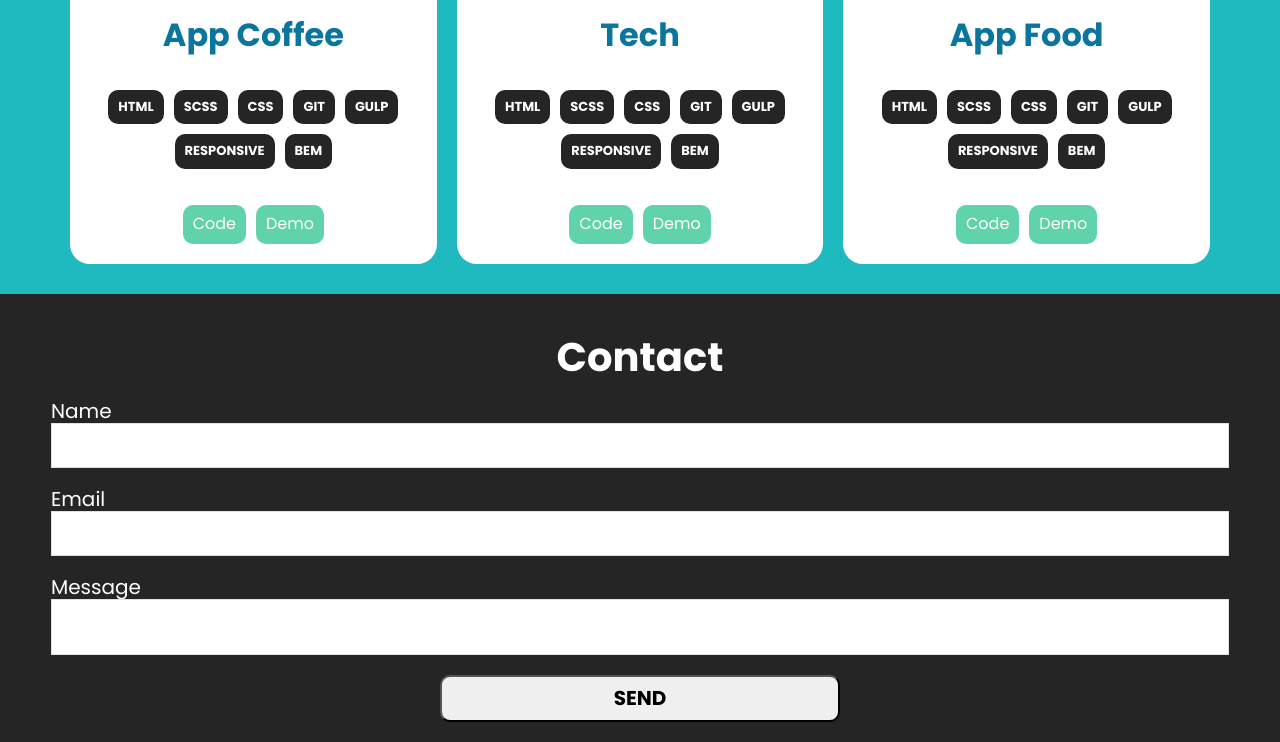
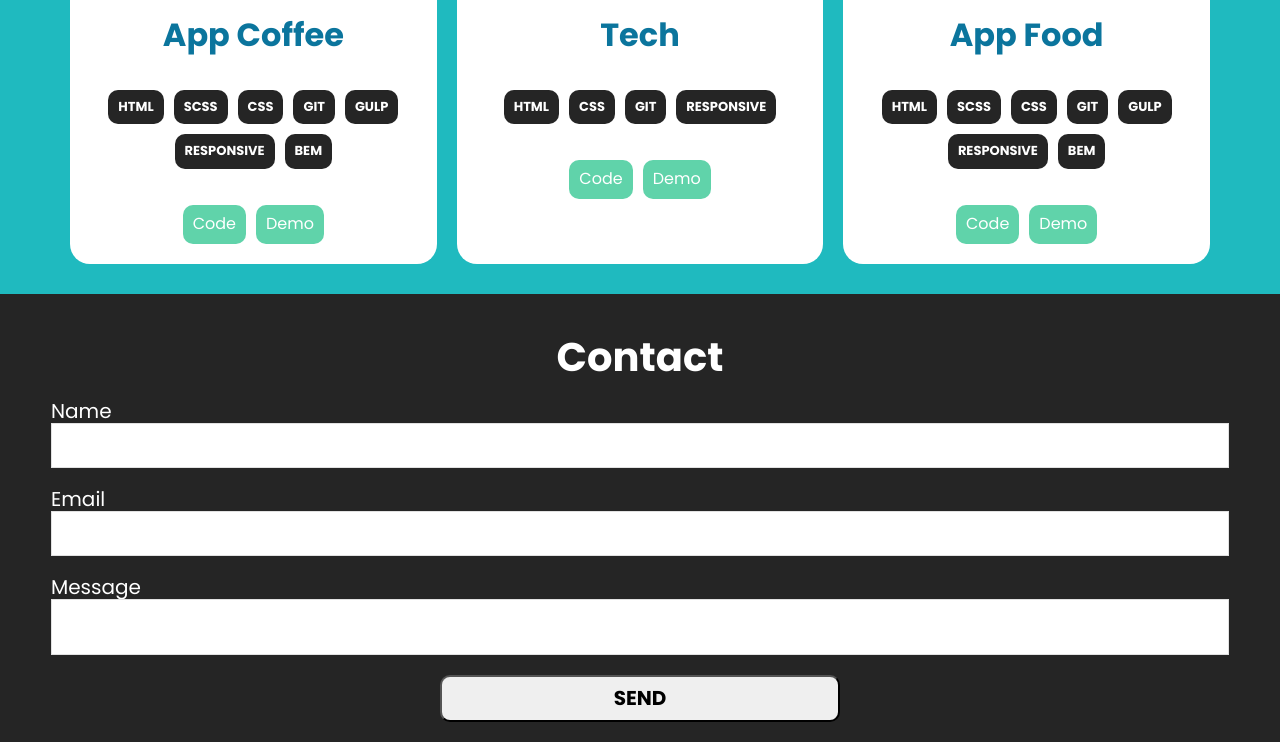
Before and after one commit to FrankS108/FrankS108.github.io, a plain HTML site: page index.html in a window 1280 px wide. Shown: the part 1962-2704 px from the top of the page. Drawn offline with nearby package versions, Linux system fonts and the light colour scheme.

Commit message:
Add files via upload

```diff
--- a/index.html
+++ b/index.html
@@ -93,12 +93,9 @@
                     <div class="tech">
                         <ul class="tech__list">
                             <li class="tech__link tech__link--html">HTML</li>
-                            <li class="tech__link tech__link--scss">SCSS</li>
                             <li class="tech__link tech__link--css">CSS</li>
                             <li class="tech__link tech__link--git">GIT</li>
-                            <li class="tech__link tech__link--gulp">GULP</li>
                             <li class="tech__link tech__link--responsive">RESPONSIVE</li>
-                            <li class="tech__link tech__link--bem">BEM</li>
                         </ul>
                     </div>
                     <div class="projects__links">
```
